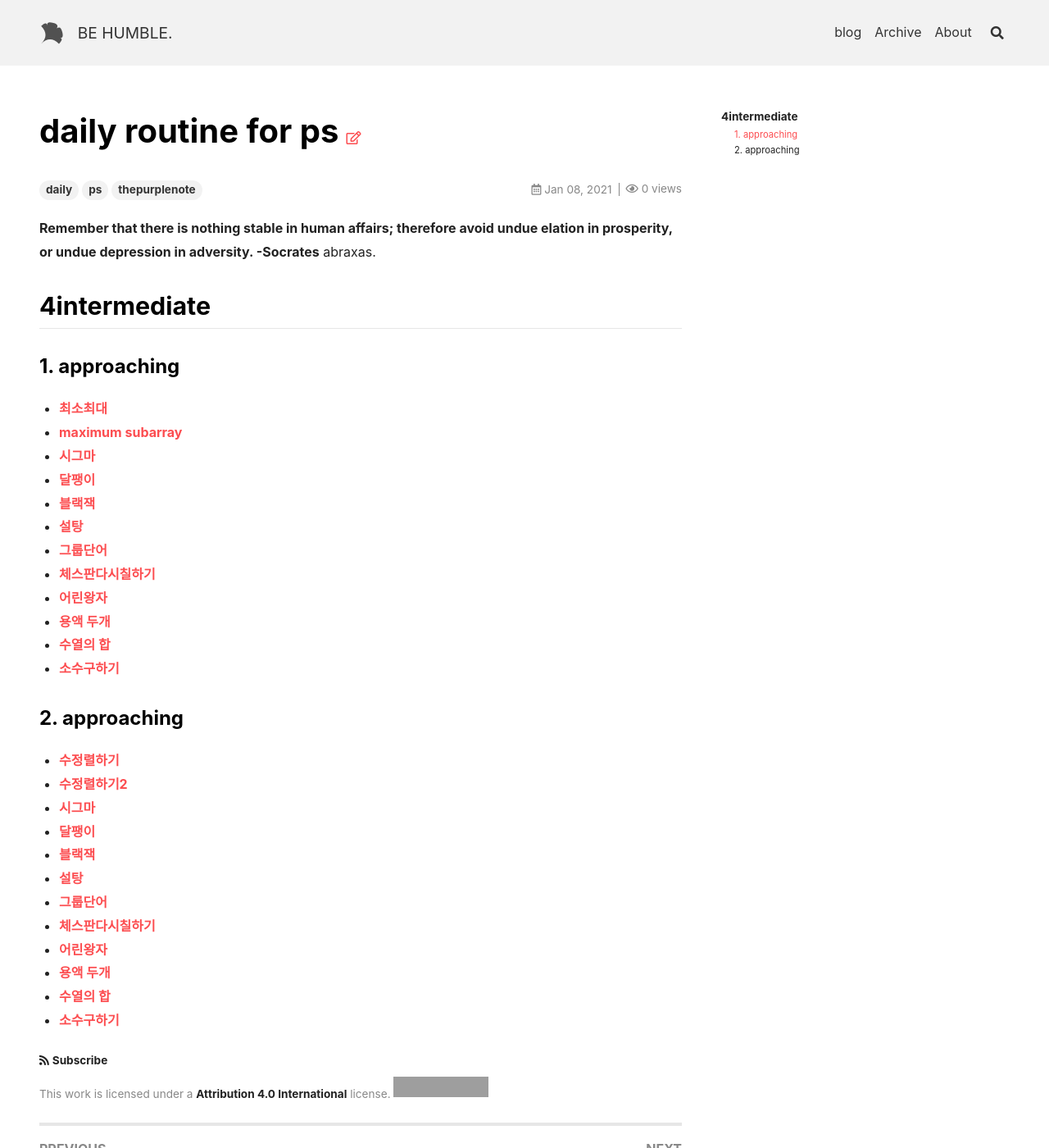
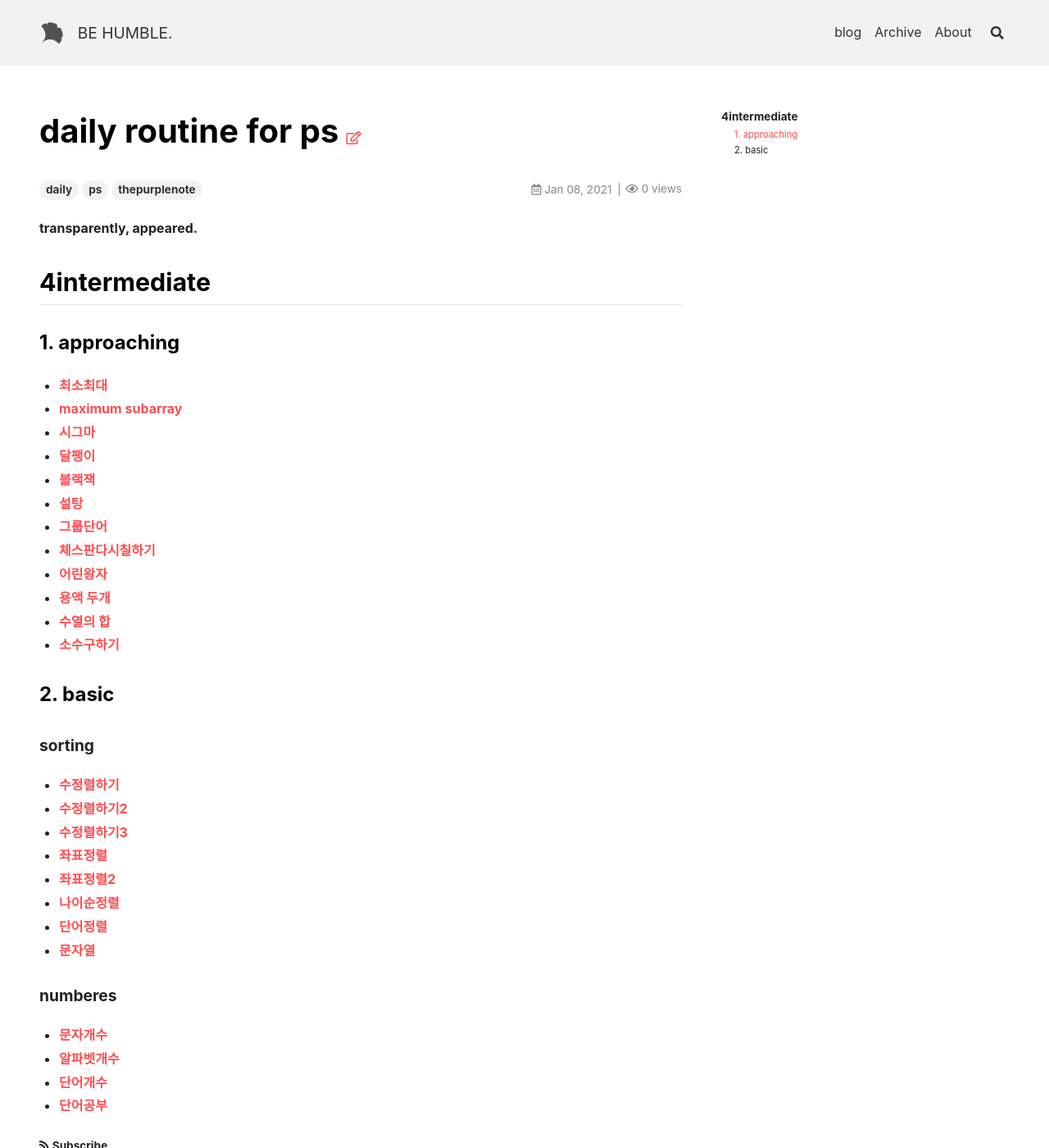
Before and after one commit to underthelights/previous, a Jekyll site: the page built from _posts/thepurplenote/2021-01-08-dailyps.md, in a window 1280 px wide and 1400 px high. Shown: the whole window at 82% size. Built offline with Jekyll 4.4.1, drawn with Linux system fonts in a browser that asks for light colours; nearby versions of some CDN libraries; grey boxes are pictures that could not be loaded.

Commit message:
Update 2021-01-08-dailyps.md

```diff
--- a/_posts/thepurplenote/2021-01-08-dailyps.md
+++ b/_posts/thepurplenote/2021-01-08-dailyps.md
@@ -7,8 +7,7 @@
 picture_frame: shadow
 ---
 
-**Remember that there is nothing stable in human affairs; therefore avoid undue elation in prosperity, or undue depression in adversity. -Socrates**
-abraxas.
+**transparently, appeared.**
 <!--more-->
 
 ## 4intermediate
@@ -26,16 +25,19 @@
 - [수열의 합](boj.kr/1024)
 - [소수구하기](boj.kr/1929)
 
-### 2. approaching
+### 2. basic
+#### sorting
 - [수정렬하기](boj.kr/2750)
 - [수정렬하기2](boj.kr/2751)
-- [시그마](boj.kr/2355)
-- [달팽이](boj.kr/2869)
-- [블랙잭](boj.kr/2798)
-- [설탕](boj.kr/2839)
-- [그룹단어](boj.kr/1316)
-- [체스판다시칠하기](boj.kr/1018)
-- [어린왕자](boj.kr/1004)
-- [용액 두개](boj.kr/2470)
-- [수열의 합](boj.kr/1024)
-- [소수구하기](boj.kr/1929)
+- [수정렬하기3](boj.kr/2355)
+- [좌표정렬](boj.kr/2869)
+- [좌표정렬2](boj.kr/2798)
+- [나이순정렬](boj.kr/2839)
+- [단어정렬](boj.kr/1316)
+- [문자열](boj.kr/1018)
+
+#### numberes
+- [문자개수](boj.kr/1004)
+- [알파벳개수](boj.kr/2470)
+- [단어개수](boj.kr/1024)
+- [단어공부](boj.kr/1929)
```
